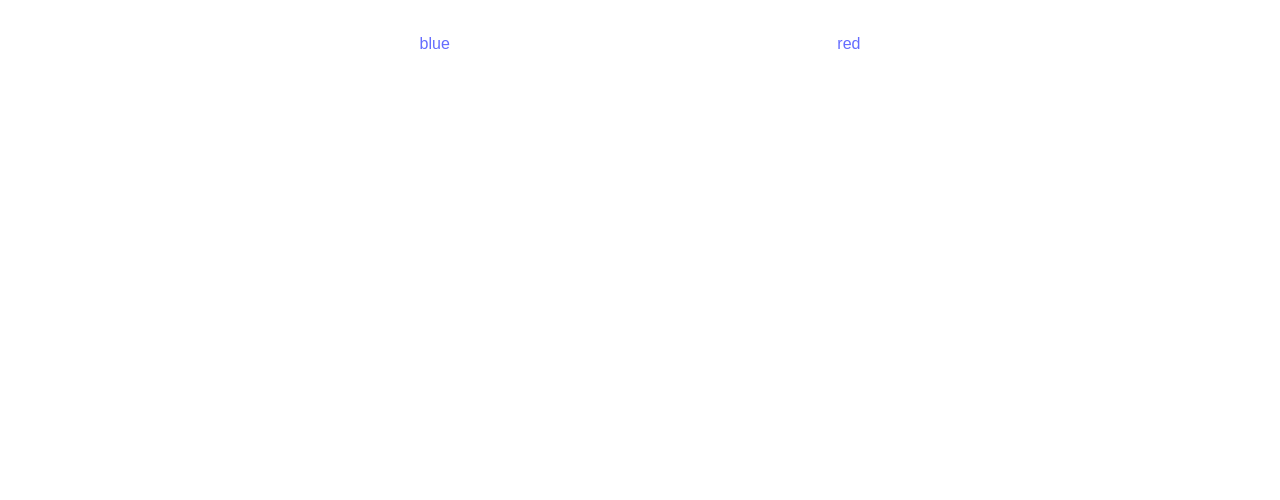
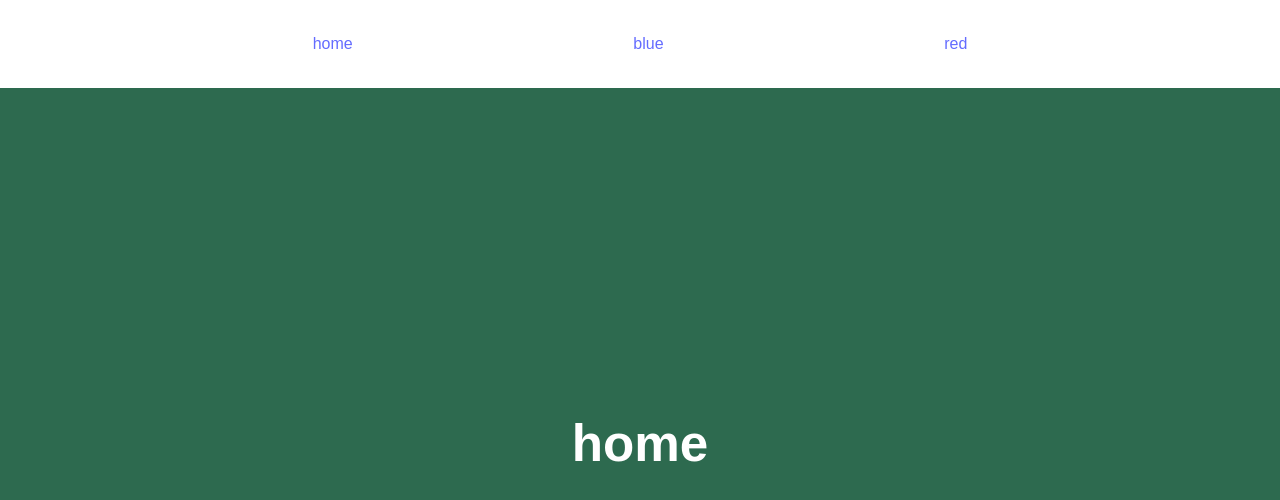
Before and after one commit to EmmaLaszlo/reactrouter, a React (Vite) app: page / in a window 1280 px wide. Before the commit this address had no page. Shown: the top 500 px of the page. Built offline with nearby package versions, Linux system fonts and the light colour scheme.

Commit message:
home page created

```diff
--- a/src/App.css
+++ b/src/App.css
@@ -35,3 +35,7 @@
   background-color: #275db3;
   color: white;
 }
+.home {
+  background-color: #2d6a4f; /* or choose your favorite color */
+  color: white;
+}
--- a/src/App.jsx
+++ b/src/App.jsx
@@ -2,19 +2,24 @@
 import { Routes, Route, Link } from 'react-router-dom'
 import Blue from './components/Blue'
 import Red from './components/Red'
+import Home from './components/Home' // add this with your other imports
+
 
 function App() {
   return (
     <div id="container">
       <div id="navbar">
-        <Link to="/blue">blue</Link>
-        <Link to="/red">red</Link>
-      </div>
+  <Link to="/">home</Link>
+  <Link to="/blue">blue</Link>
+  <Link to="/red">red</Link>
+</div>
+
 
       <div id="main-section">
         <Routes>
           <Route path="/blue" element={<Blue />} />
           <Route path="/red" element={<Red />} />
+          <Route path="/" element={<Home />} />
         </Routes>
       </div>
     </div>
--- /dev/null
+++ b/src/components/Home.jsx
@@ -0,0 +1,7 @@
+export default function Home() {
+    return (
+      <div className="home">
+        <h1>home</h1>
+      </div>
+    )
+  }
```
